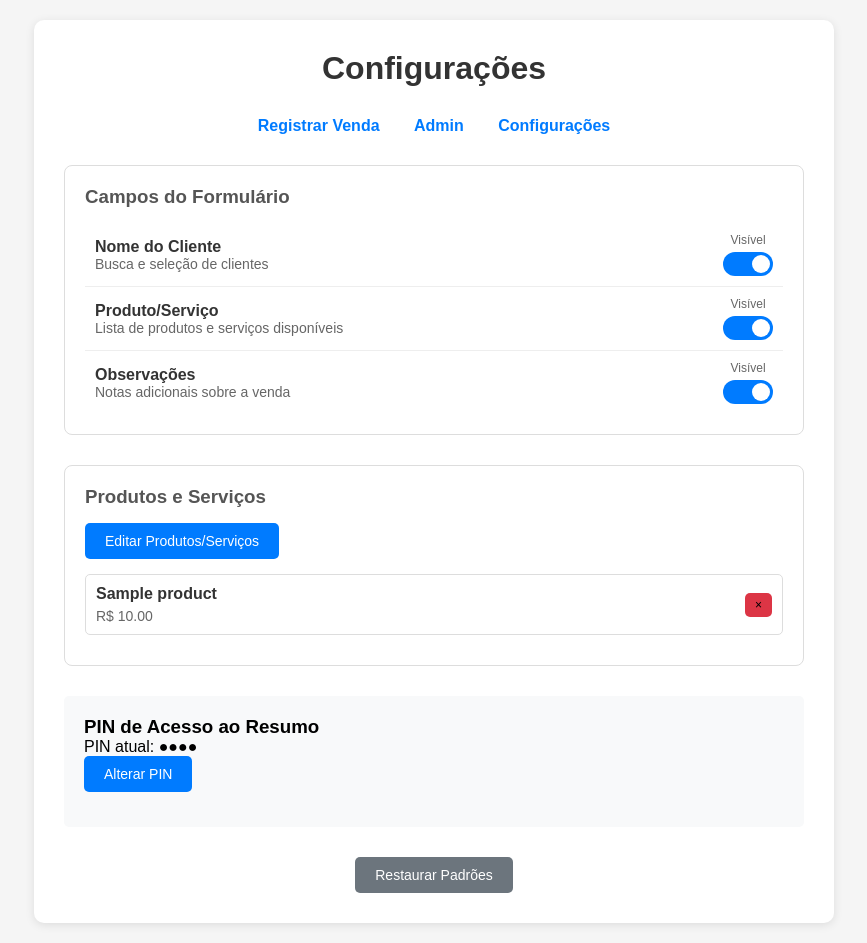
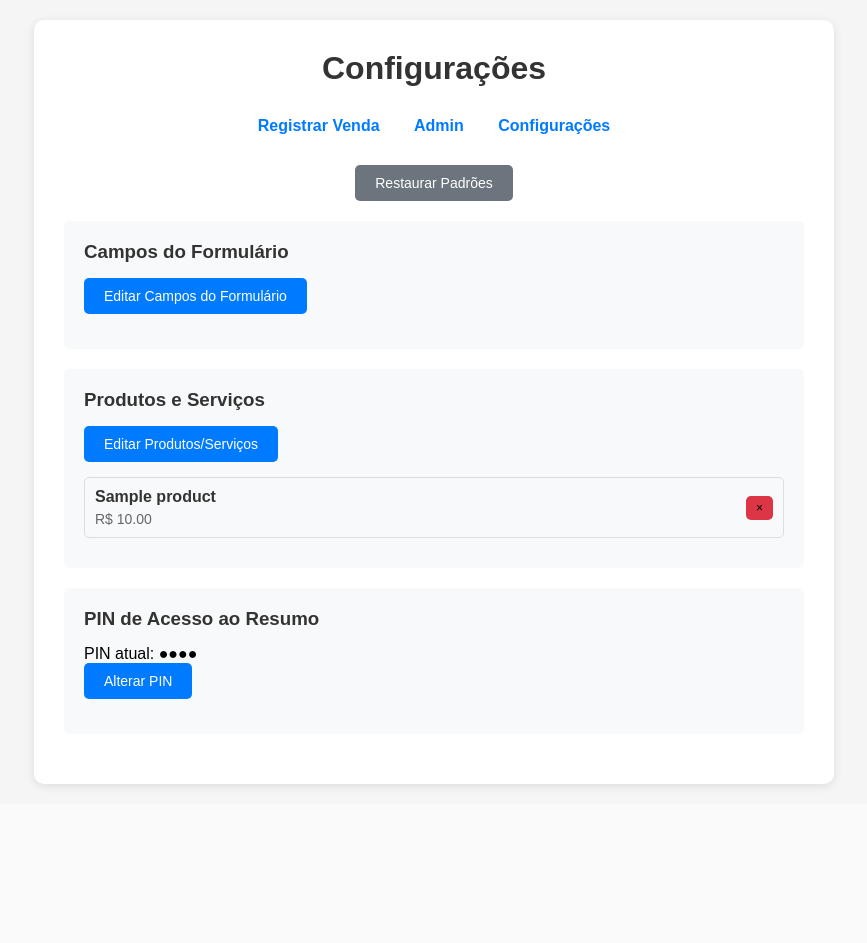
Before and after one commit to santos-savio/sistema_controle_de_caixa, a Flask app: page /configuracoes in a window 1280 px wide. Shown: the whole page, without its empty margins (206-1073 px from the left). After the commit the page ends 788 px from the top, so only its background shows below. Run offline with Flask 3, Linux system fonts and the light colour scheme; tables that the repository leaves empty hold one stand-in row (values such as "Sample post"); parts of the project's set-up code (start-up, migrations or seed data) failed here and were passed over.

Commit message:
feat: refatorar interface de configurações com modal de edição
- Mover edição de campos do formulário para modal com botão dedicado
- Unificar aparência visual de todas as seções (config-section)
- Remover controles diretos da tela principal para interface mais limpa
- Adicionar modal grande para edição confortável dos campos
- Manter funcionalidade completa através do modal
- Organizar layout com botão 'Restaurar Padrões' no topo
- Ajustar espaçamento e estilo consistente entre seções

```diff
--- a/templates/configuracoes.html
+++ b/templates/configuracoes.html
@@ -49,14 +49,14 @@
         }
 
         .config-section {
-            margin-bottom: 30px;
+            background: #f8f9fa;
             padding: 20px;
-            border: 1px solid #ddd;
             border-radius: 5px;
+            margin-bottom: 20px;
         }
 
         .config-section h3 {
-            color: #555;
+            color: #333;
             margin-bottom: 15px;
         }
 
@@ -241,7 +241,7 @@
             gap: 5px;
         }
 
-        .config-section {
+        .config-section-removed {
             margin-bottom: 30px;
             padding: 20px;
             border: 1px solid #ddd;
@@ -276,6 +276,7 @@
         .modal-medium { max-width: 600px; }
         .modal-large { max-width: 800px; }
         .modal-full { max-width: 95%; }
+
         .modal-wide { max-width: 500px; }
 
         .modal-header {
@@ -335,11 +336,11 @@
             font-size: 14px;
         }
 
-        .pin-section {
+        .config-section {
             background: #f8f9fa;
             padding: 20px;
             border-radius: 5px;
-            margin-top: 20px;
+            margin-bottom: 20px;
         }
 
         .pin-input {
@@ -413,10 +414,14 @@
 
         <div id="messages"></div>
 
+        <div style="margin-top: 30px; margin-bottom: 20px; text-align: center;">
+            <button class="btn btn-secondary" onclick="restaurarPadroes()">Restaurar Padrões</button>
+        </div>
+
         <div class="config-section">
             <h3>Campos do Formulário</h3>
-            <div id="fields-list">
-                <!-- Campos serão carregados dinamicamente -->
+            <div style="margin-bottom: 15px;">
+                <button class="btn" onclick="abrirModalCamposFormulario()">Editar Campos do Formulário</button>
             </div>
         </div>
 
@@ -444,16 +449,12 @@
             </div>
         </div>
 
-        <div class="pin-section">
+        <div class="config-section">
             <h3>PIN de Acesso ao Resumo</h3>
             <p>PIN atual: <span id="pin-status">Não definido</span></p>
             <div style="margin-bottom: 15px;">
                 <button class="btn" onclick="abrirModalPin()">Alterar PIN</button>
             </div>
-        </div>
-
-        <div style="margin-top: 30px; text-align: center;">
-            <button class="btn btn-secondary" onclick="restaurarPadroes()">Restaurar Padrões</button>
         </div>
     </div>
 
@@ -510,7 +511,10 @@
             // Definir tamanho
             container.className = 'modal-container';
             if (tamanho === 'large') {
-                container.classList.add('large');
+                container.style.maxWidth = '800px';
+                container.style.width = '90%';
+            } else if (tamanho === 'wide') {
+                container.style.maxWidth = '500px';
             }
 
             // Mostrar modal
@@ -547,36 +551,60 @@
         let camposConfig = [];
 
         function carregarConfiguracoes() {
-            // Carregar do localStorage ou usar padrão
+            // Carregar configurações salvas
             const salvos = localStorage.getItem('camposConfig');
             camposConfig = salvos ? JSON.parse(salvos) : [...camposPadrao];
 
-            renderizarCampos();
+            // Não renderiza mais campos na tela principal
+            // renderizarCampos();
             carregarProdutos();
 
             // Carregar PIN salvo
             carregarPinStatus();
         }
 
-        function renderizarCampos() {
-            const container = document.getElementById('fields-list');
+
+        function abrirModalCamposFormulario() {
+            const modalContent = `
+                <div id="campos-form-messages"></div>
+                <div id="campos-edit-list">
+                    <!-- Campos serão carregados dinamicamente -->
+                </div>
+            `;
+
+            abrirModal('Editar Campos do Formulário', modalContent, [
+                { text: 'Cancelar', class: 'btn-danger', onclick: () => fecharModal() },
+                { text: 'Salvar', class: 'btn', onclick: () => salvarCamposFormulario() }
+            ], 'large');
+
+            // Carregar campos no modal
+            renderizarCamposNoModal();
+        }
+
+        function renderizarCamposNoModal() {
+            const container = document.getElementById('campos-edit-list');
+            if (!container) return;
+
             container.innerHTML = '';
 
             camposConfig.forEach(campo => {
                 const fieldItem = document.createElement('div');
                 fieldItem.className = 'field-item';
+                fieldItem.style.marginBottom = '15px';
+                fieldItem.style.padding = '15px';
+                fieldItem.style.border = '1px solid #ddd';
+                fieldItem.style.borderRadius = '5px';
 
                 fieldItem.innerHTML = `
                     <div class="field-info">
-                        <div class="field-name">${campo.nome}</div>
-                        <div class="field-description">${campo.descricao}</div>
+                        <div class="field-name" style="font-weight: bold; color: #333; margin-bottom: 5px;">${campo.nome}</div>
+                        <div class="field-description" style="font-size: 14px; color: #666;">${campo.descricao}</div>
                     </div>
                     <div class="field-controls">
                         <div>
-                            <small>Visível</small>
+                            <small style="font-size: 12px; color: #666;">Visível</small>
                             <label class="toggle-switch">
-                                <input type="checkbox" ${campo.visivel ? 'checked' : ''}
-                                       onchange="toggleCampo('${campo.id}', 'visivel', this.checked)">
+                                <input type="checkbox" id="campo-${campo.id}" ${campo.visivel ? 'checked' : ''}>
                                 <span class="slider"></span>
                             </label>
                         </div>
@@ -584,6 +612,30 @@
                 `;
                 container.appendChild(fieldItem);
             });
+        }
+
+        function salvarCamposFormulario() {
+            // Atualizar configurações com os valores do modal
+            camposConfig.forEach(campo => {
+                const checkbox = document.getElementById(`campo-${campo.id}`);
+                if (checkbox) {
+                    campo.visivel = checkbox.checked;
+                }
+            });
+
+            // Salvar no localStorage
+            localStorage.setItem('camposConfig', JSON.stringify(camposConfig));
+
+            // Não atualiza mais a lista principal, pois não é exibida
+            // renderizarCampos();
+
+            // Fechar modal e mostrar sucesso
+            fecharModal();
+            showMessage('Configurações dos campos salvas com sucesso!', 'success');
+        }
+
+        function renderizarCampos() {
+            // Não renderiza mais na tela principal, apenas no modal
         }
 
         function toggleCampo(campoId, propriedade, valor) {
@@ -599,7 +651,8 @@
         function restaurarPadroes() {
             if (confirm('Tem certeza que deseja restaurar as configurações padrão?')) {
                 camposConfig = [...camposPadrao];
-                renderizarCampos();
+                // Não renderiza mais na tela principal
+                // renderizarCampos();
                 localStorage.removeItem('camposConfig');
                 // Não remove mais o PIN do banco, apenas atualiza a interface
                 carregarPinStatus();
```
